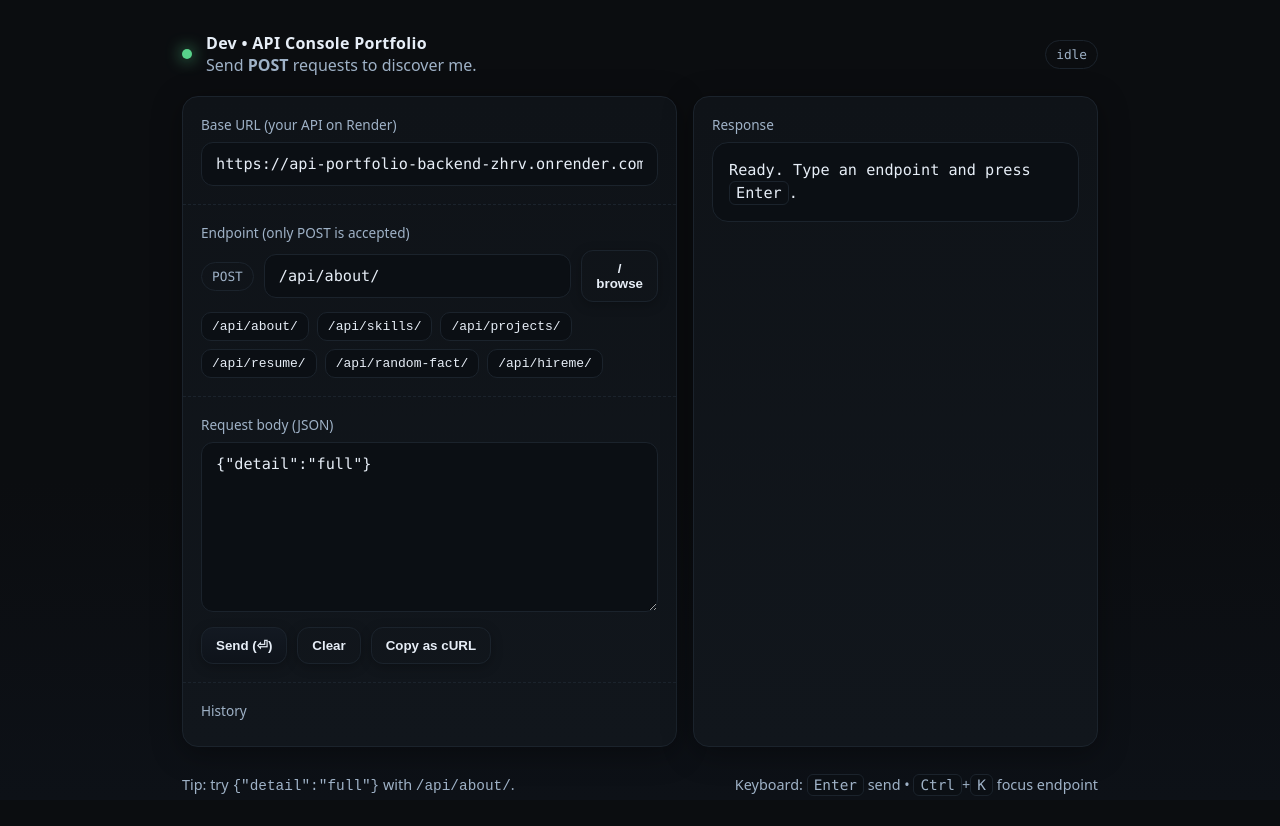
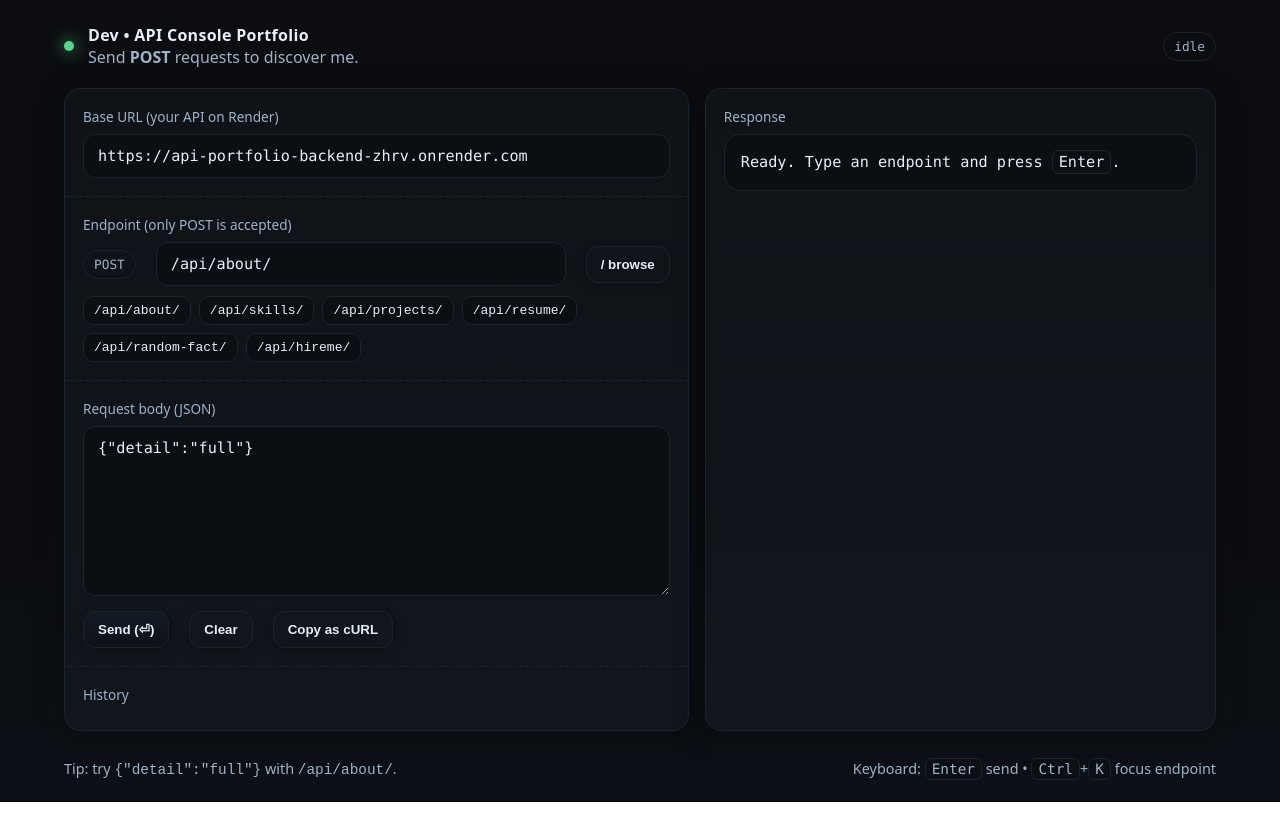
Before and after one commit to theyvraj/theyvraj.github.io, a plain HTML site: page index.html in a window 1280 px wide. After the commit the page ends 802 px from the top, so only its background shows below. Drawn offline with Linux system fonts and the light colour scheme.

Commit message:
furrher ui changes

```diff
--- a/index.html
+++ b/index.html
@@ -15,7 +15,7 @@
     *{box-sizing:border-box}
     html,body{height:100%}
     body{margin:0;background:linear-gradient(180deg,#0b0d10 0%, #0b0d10 60%, #0d1117 100%);color:var(--text);font-family:var(--sans);}
-    .wrap{max-width:980px;margin:0 auto;padding:32px}
+    .wrap{max-width:1200px;margin:0 auto;padding:24px}
     header{display:flex;align-items:center;justify-content:space-between;margin-bottom:20px}
     .brand{display:flex;gap:14px;align-items:center}
     .dot{width:10px;height:10px;border-radius:999px;background:var(--ok);box-shadow:0 0 16px var(--ok)}
@@ -44,9 +44,12 @@
     .label{font-size:.85rem;color:var(--muted);margin-bottom:8px}
     input, textarea, select{width:100%;background:#0b0f14;color:var(--text);border:1px solid var(--border);border-radius:var(--radius-sm);padding:12px 14px;font-family:var(--mono);font-size:.95rem;outline:none}
     input:focus, textarea:focus, select:focus{border-color:var(--accent);box-shadow:0 0 0 4px rgba(110,168,254,.08)}
+    #endpoint{min-width:0;flex:1} /* Allow endpoint input to shrink if needed but take available space */
 
-    .toolbar{display:flex;gap:10px;align-items:center}
-    .btn{appearance:none;border:1px solid var(--border);background:linear-gradient(180deg,#131922 0%,#0e131a 100%);color:var(--text);padding:10px 14px;border-radius:12px;font-weight:600;cursor:pointer;transition:.2s;box-shadow:0 3px 12px rgba(0,0,0,.25)}
+    /* Give toolbars more room for buttons and ensure they don't wrap unexpectedly */
+    .toolbar{display:flex;gap:12px;align-items:center;flex-wrap:nowrap;margin:0 -4px}
+    .toolbar > *{margin:0 4px} /* Space out toolbar items */
+    .btn{appearance:none;border:1px solid var(--border);background:linear-gradient(180deg,#131922 0%,#0e131a 100%);color:var(--text);padding:10px 14px;border-radius:12px;font-weight:600;cursor:pointer;transition:.2s;box-shadow:0 3px 12px rgba(0,0,0,.25);min-width:max-content}
     .btn:hover{transform:translateY(-1px);border-color:#273241}
     .btn.primary{border-color:#2b4a7a;background:linear-gradient(180deg,#1a3a64 0%,#142b47 100%)}
     .btn.ghost{background:transparent}
@@ -60,7 +63,7 @@
     .hint code{background:#0b0f14;border:1px solid var(--border);padding:6px 10px;border-radius:10px}
 
     .history{display:flex;gap:8px;flex-wrap:wrap}
-    .pill{padding:8px 12px;border:1px solid var(--border);border-radius:999px;font-family:var(--mono);cursor:pointer}
+    .pill{padding:8px 12px;border:1px solid var(--border);border-radius:999px;font-family:var(--mono);cursor:pointer;white-space:nowrap}
 
     footer{margin-top:28px;color:var(--muted);font-size:.9rem;display:flex;justify-content:space-between;flex-wrap:wrap;gap:10px}
     a{color:var(--accent);text-decoration:none}
```
